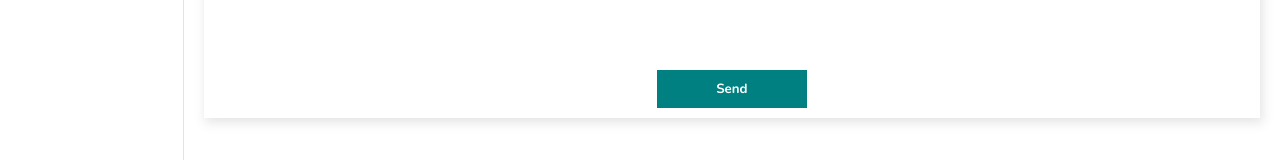
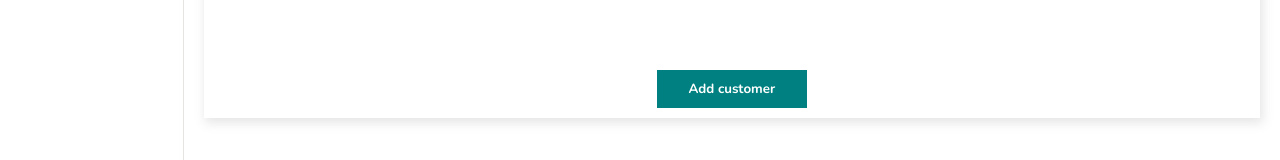
Before and after one commit to BhanukaC/ERP-System, a React (Create React App) app in the folder frontend/: page /sales/customer/add in a window 1280 px wide. Shown: the part 604-764 px from the top of the page. Built offline with nearby package versions, Linux system fonts and the light colour scheme.

Commit message:
Edit view sales return order and view customer table

```diff
--- a/frontend/src/components/sales/sales-sidebar/customerTable/dataTable.jsx
+++ b/frontend/src/components/sales/sales-sidebar/customerTable/dataTable.jsx
@@ -1,8 +1,8 @@
 import "./dataTable.scss";
-import { DataGrid } from "@mui/x-data-grid";
 import { Link } from "react-router-dom";
 import { useState, useEffect } from "react";
 import axios from "axios";
+import { DataGrid, GridToolbar } from "@mui/x-data-grid";
 
 const userColumns = [
   { field: "CID", headerName: "CID", width: 50 },
@@ -11,7 +11,7 @@ const userColumns = [
   { field: "returnTerm", headerName: "ReturnTerm" },
   { field: "deliveryTerm", headerName: "DeliveryTerm" },
   { field: "no", headerName: "No" , width: 50},
-  { field: "street", headerName: "Street", width: 80 },
+  { field: "street", headerName: "Street", width: 100 },
   { field: "town", headerName: "Town", width: 80 },
   { field: "branchCode", headerName: "BranchCode" },
   { field: "accountNo", headerName: "AccountNo" },
@@ -69,6 +69,13 @@ const Datatable = () => {
         columns={userColumns.concat(actionColumn)}
         pageSize={9}
         rowsPerPageOptions={[9]}
+        components={{ Toolbar: GridToolbar }}
+        componentsProps={{
+          toolbar: {
+            showQuickFilter: true,
+            quickFilterProps: { debounceMs: 500 },
+          },
+        }}
       />
     </div>
   );
--- a/frontend/src/components/sales/sales-sidebar/salesReturnOrderTable/dataTable.jsx
+++ b/frontend/src/components/sales/sales-sidebar/salesReturnOrderTable/dataTable.jsx
@@ -1,8 +1,8 @@
 import "./dataTable.scss";
-import { DataGrid } from "@mui/x-data-grid";
 import { Link } from "react-router-dom";
 import { useState, useEffect } from "react";
 import axios from "axios";
+import { DataGrid, GridToolbar } from "@mui/x-data-grid";
 
 const userColumns = [
   { field: "salesReturnOrderID", headerName: "SalesReturnOrderID", width: 150 },
@@ -68,6 +68,13 @@ const Datatable = () => {
         columns={userColumns.concat(actionColumn)}
         pageSize={9}
         rowsPerPageOptions={[9]}
+        components={{ Toolbar: GridToolbar }}
+        componentsProps={{
+          toolbar: {
+            showQuickFilter: true,
+            quickFilterProps: { debounceMs: 500 },
+          },
+        }}
       />
     </div>
   );
--- a/frontend/src/pages/sales/customer/add/add.jsx
+++ b/frontend/src/pages/sales/customer/add/add.jsx
@@ -24,17 +24,17 @@ const AddCustomer = () => {
       .post(
         "http://localhost:5000/sales/Customer/add",
         {
-            customerName:"RashmiPaboda4",
-            paymentTerm:"monthly",
-            returnTerm:"once a year",
-            deliveryTerm:"574",
-            no:"1",
-            street:"colombo road",
-            town:"katubedda",
-            branchCode:"453",
-            accountNo:"12345",
-            bankName:"Commercial",
-            email:"rashmipaboda2@gmail.com"
+            customerName:customerName,
+            paymentTerm:paymentTerm,
+            returnTerm:returnTerm,
+            deliveryTerm:deliveryTerm,
+            no:no,
+            street:street,
+            town:town,
+            branchCode:branchCode,
+            accountNo:accountNo,
+            bankName:bankName,
+            email:email,
         },
         {
           withCredentials: true,
@@ -42,10 +42,16 @@ const AddCustomer = () => {
         }
       )
       .then((res) => {
-        alert(res);
-        console.log(res);
+        if(res.data=="Customer Added"){
+          alert("Customer added");
+        }else{
+          alert("Error");
+        }
+        //
+        //console.log(res.data);
       });
   };
+
 
   return (
     <div className="new">
@@ -170,7 +176,7 @@ const AddCustomer = () => {
               </div>
 
               <div className="break"></div>
-              <button onClick={submitForm}>Send</button>
+              <button onClick={submitForm}>Add customer</button>
             </form>
           </div>
         </div>
--- a/frontend/src/pages/sales/salesReturnOrder/add/add.jsx
+++ b/frontend/src/pages/sales/salesReturnOrder/add/add.jsx
@@ -24,17 +24,17 @@ const AddSalesReturnOrder = () => {
       .post(
         "http://localhost:5000/sales/salesReturnOrder/add",
         {
-        salesReturnOrderID: 15,
-        initiateDate: "2022-03-14T18:30:00.000Z",
-        reason: "wrong goods",
-        status: "D",
-        WID: 1,
-        total: 54003.6,
-        CID: 1,
-        CDAID: 1,
-        CCID: 1,
-        finishDate: "2022-03-15T18:30:00.000Z",
-        salesOrderID: 3
+        salesReturnOrderID: salesReturnOrderID,
+        initiateDate: initiateDate,
+        reason: reason,
+        status: status,
+        WID: WID,
+        total: total,
+        CID: CID,
+        CDAID: CDAID,
+        CCID: CCID,
+        finishDate: finishDate,
+        salesOrderID:salesOrderID ,
         },
         {
           withCredentials: true,
@@ -42,8 +42,13 @@ const AddSalesReturnOrder = () => {
         }
       )
       .then((res) => {
-        alert(res);
-        console.log(res);
+        if(res.data=="Sales Return Order Added"){
+          alert("Sales Return Order added");
+        }else{
+          alert("Error");
+        }
+        //
+        //console.log(res.data);
       });
   };
 
@@ -170,7 +175,7 @@ const AddSalesReturnOrder = () => {
               </div>
 
               <div className="break"></div>
-              <button onClick={submitForm}>Send</button>
+              <button onClick={submitForm}>Return Order Add</button>
             </form>
           </div>
         </div>
```
